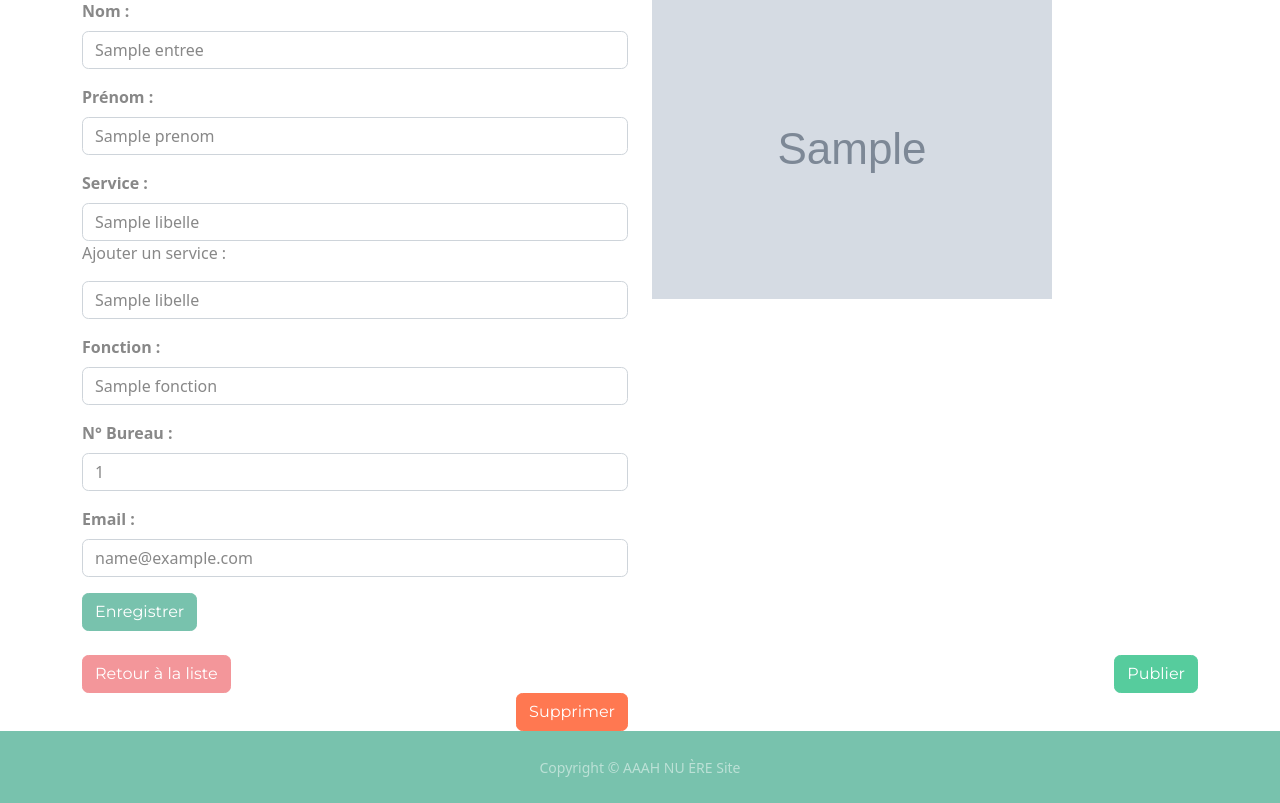
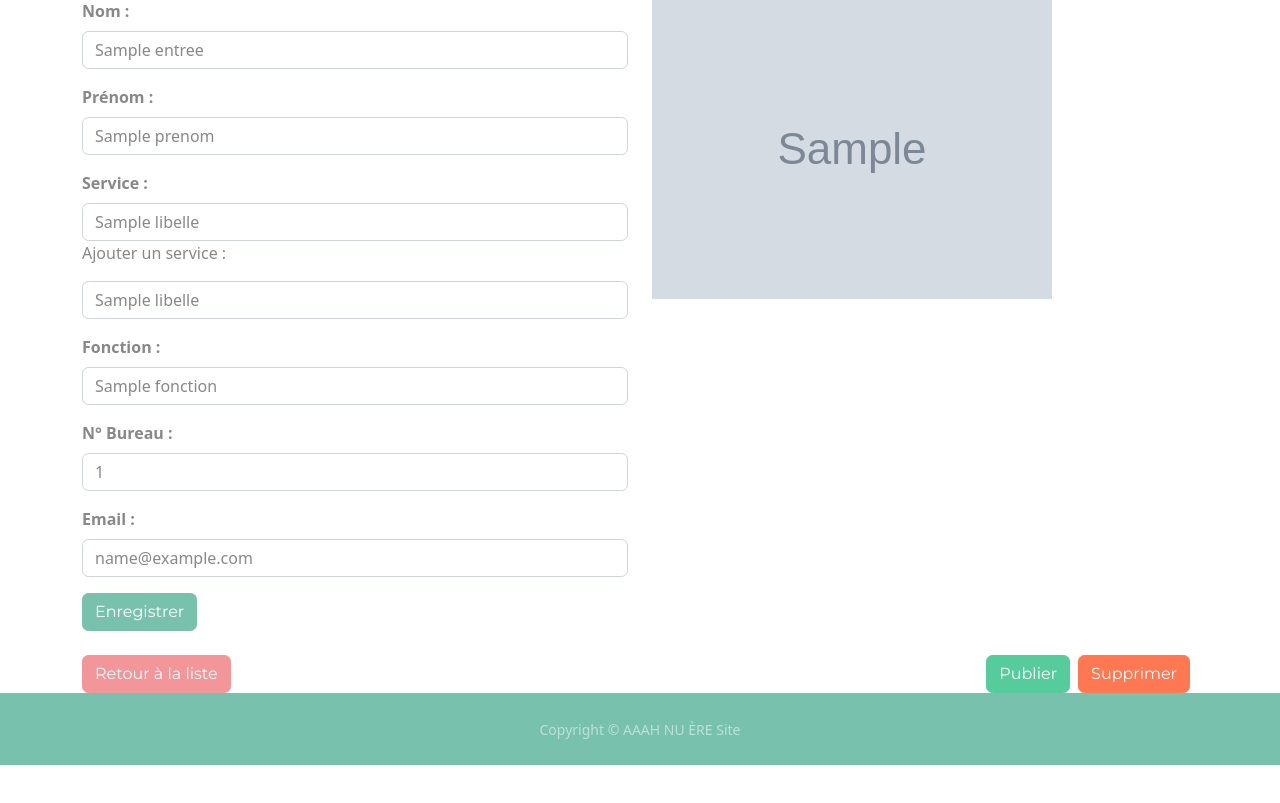
Before and after one commit to ismaelkone1/webDirectory_project, a PHP site: template webDirectory.core/webDirectory.server/src/app/views/Entree.twig in a window 1280 px wide. Shown: the part 153-956 px from the top of the page. After the commit the page ends 918 px from the top, so only its background shows below. Run offline with PHP 8.4, Linux system fonts and the light colour scheme; the template is opened without the code that fills it: most values are stand-ins (such as "Sample title", 1, 10 or a date in 2020); grey boxes marked "Sample" are stand-in pictures; some libraries are stand-ins or nearby versions.

Commit message:
fixed : suppresion d'une entrée

```diff
--- a/webDirectory.core/webDirectory.server/src/app/views/Entree.twig
+++ b/webDirectory.core/webDirectory.server/src/app/views/Entree.twig
@@ -85,13 +85,10 @@
                 <a href="{{ url_for('gerer_publication', { id: entree.id, action: entree.is_published ? 'depublier' : 'publier' }) }}" class="btn {{ entree.is_published ? 'btn-danger' : 'btn-success' }}">
                     {{ entree.is_published ? 'Dépublier' : 'Publier' }}
                 </a>
-            </div>
-            <div class="col-md-6 d-flex justify-content-end">
-                <form action="{{ url_for('supprimer_entree', { id: entree.id }) }}" method="POST" onsubmit="return confirm('Êtes-vous sûr de vouloir supprimer cette entrée ?');">
+                <form action="{{ url_for('supprimer_entree', { id: entree.id }) }}" method="POST" onsubmit="return confirm('Êtes-vous sûr de vouloir supprimer cette entrée ?');" class="ms-2">
                     <button type="submit" class="btn btn-danger">Supprimer</button>
                 </form>
             </div>
         </div>
     </div>
-
 {% endblock %}
```
